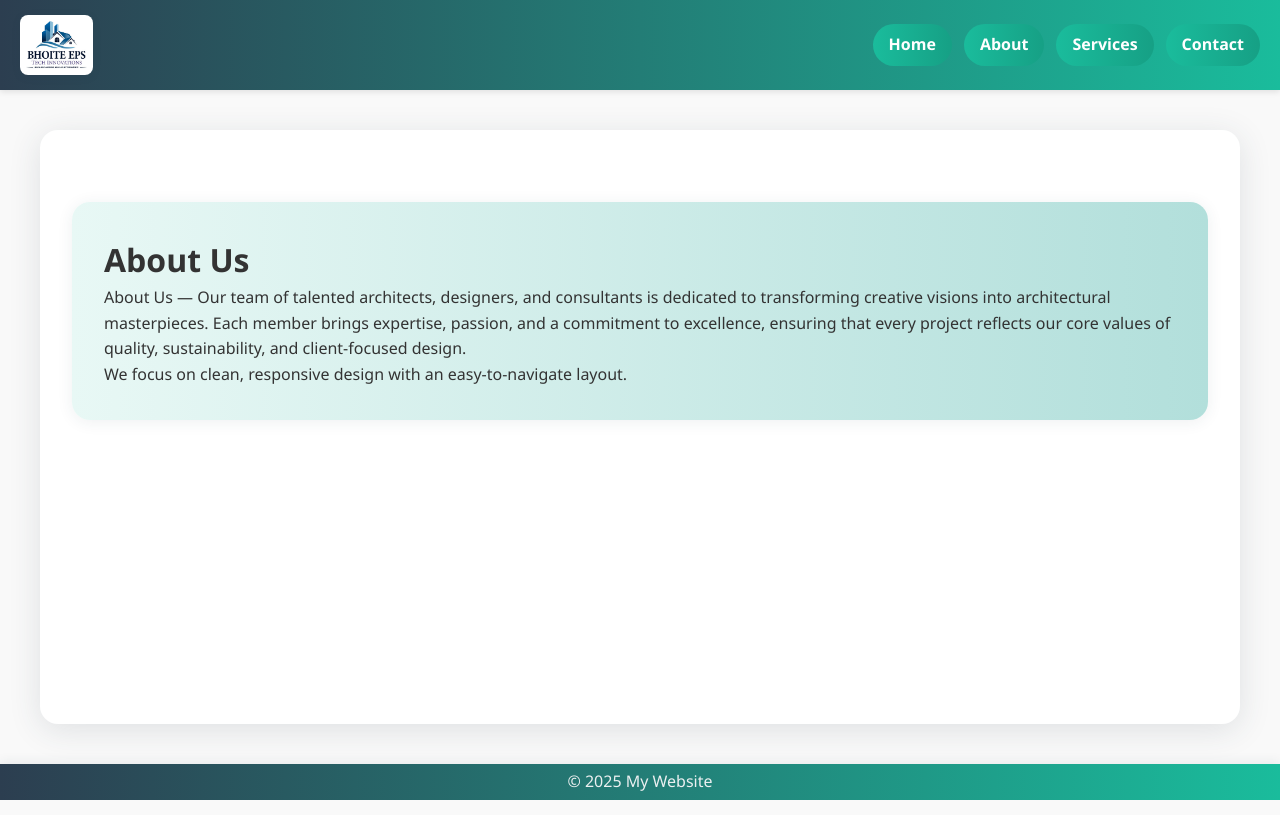
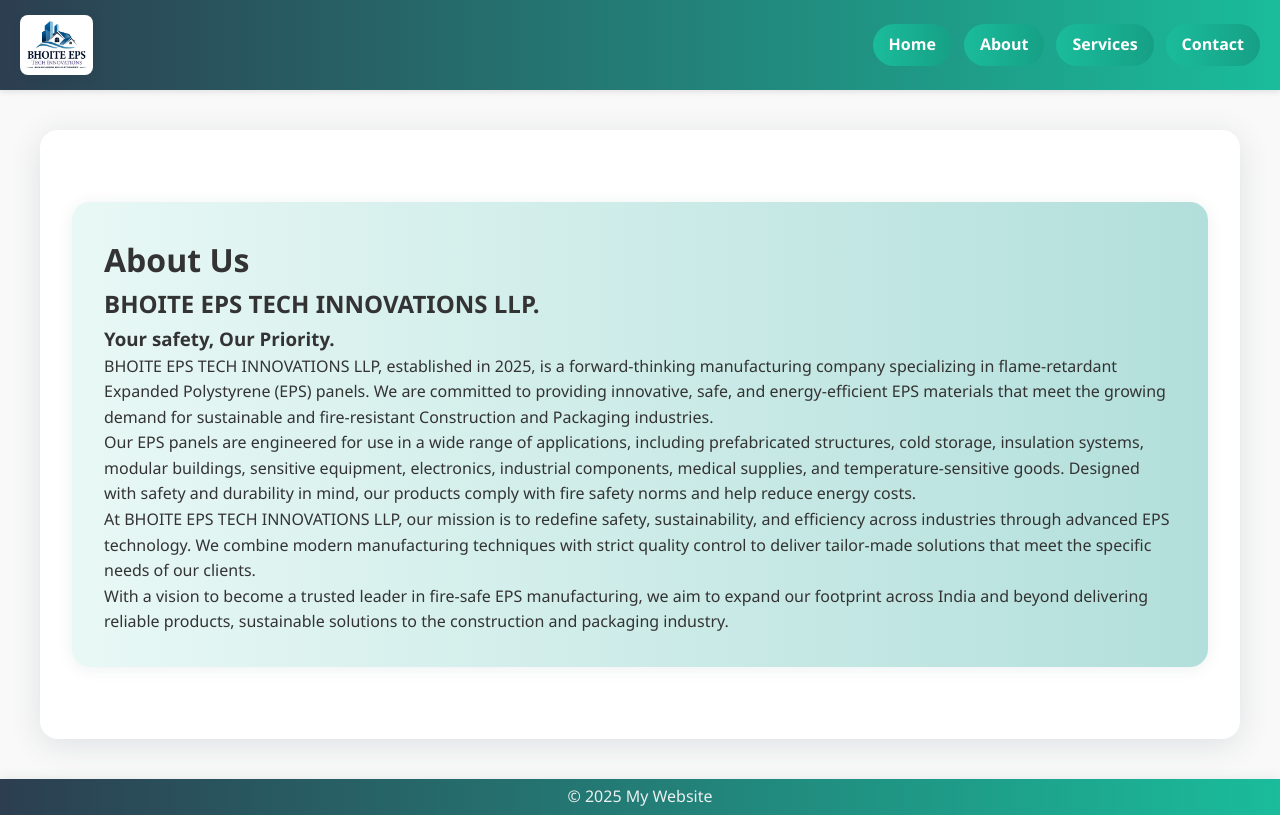
Before and after one commit to pratikjagtap013/Bhoite-EPS, a React (Vite) app: page /about in a window 1280 px wide. Built offline with nearby package versions, Linux system fonts and the light colour scheme.

Commit message:
Update About.jsx

```diff
--- a/src/pages/About.jsx
+++ b/src/pages/About.jsx
@@ -4,8 +4,12 @@
   return (
     <div className="about-page">
       <h1>About Us</h1>
-      <p>About Us — Our team of talented architects, designers, and consultants is dedicated to transforming creative visions into architectural masterpieces. Each member brings expertise, passion, and a commitment to excellence, ensuring that every project reflects our core values of quality, sustainability, and client-focused design.</p>
-      <p>We focus on clean, responsive design with an easy-to-navigate layout.</p>
+      <h2>BHOITE EPS TECH INNOVATIONS LLP. </h2>
+      <h3>Your safety, Our Priority.</h3>
+      <p> BHOITE EPS TECH INNOVATIONS LLP, established in 2025, is a forward-thinking manufacturing company specializing in flame-retardant Expanded Polystyrene (EPS) panels. We are committed to providing innovative, safe, and energy-efficient EPS materials that meet the growing demand for sustainable and fire-resistant Construction and Packaging industries. </p>
+      <p> Our EPS panels are engineered for use in a wide range of applications, including prefabricated structures, cold storage, insulation systems, modular buildings, sensitive equipment, electronics, industrial components, medical supplies, and temperature-sensitive goods. Designed with safety and durability in mind, our products comply with fire safety norms and help reduce energy costs.</p>
+      <p>At BHOITE EPS TECH INNOVATIONS LLP, our mission is to redefine safety, sustainability, and efficiency across industries through advanced EPS technology. We combine modern manufacturing techniques with strict quality control to deliver tailor-made solutions that meet the specific needs of our clients.</p>
+      <p>With a vision to become a trusted leader in fire-safe EPS manufacturing, we aim to expand our footprint across India and beyond delivering reliable products, sustainable solutions to the construction and packaging industry.</p>
     </div>
   );
 }
```
